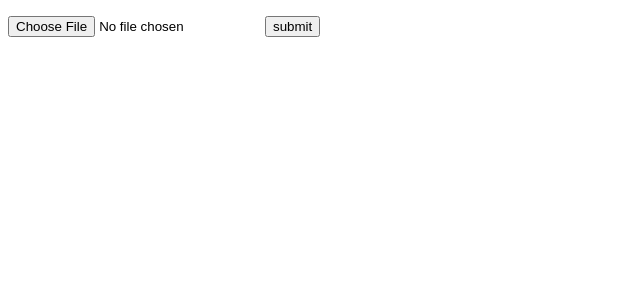
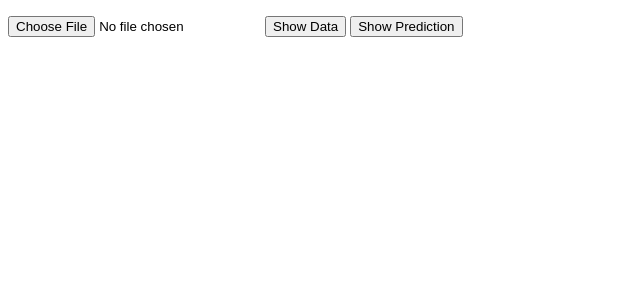
Before and after one commit to ripsonpereira/NIDS-Project, a Flask app: page / in a window 1280 px wide. Shown: the part 114-414 px from the top of the page, without its empty margins (0-640 px from the left). Run offline with Flask 2, Linux system fonts and the light colour scheme; parts of the project's set-up code (start-up, migrations or seed data) failed here and were passed over.

Commit message:
single row prediction

```diff
--- a/app.py
+++ b/app.py
@@ -37,37 +37,42 @@ lstm.make_predict_function()
 
 l1=[80.0, 1901423.0, 2.0, 0.0, 0.0, 0.0, 0.0, 0.0, 0.0, 0.0, 0.0, 0.0, 0.0, 0.0, 1901423.0, 0.0, 1901423.0, 1901423.0, 1901423.0, 1901423.0, 0.0, 1901423.0, 1901423.0, 0.0, 0.0, 0.0, 0.0, 0.0, 0.0, 0.0, 0.0, 0.0, 64.0, 0.0, 1.0518438033, 0.0, 0.0, 0.0, 0.0, 0.0, 0.0, 0.0, 0.0, 0.0, 1.0, 0.0, 0.0, 0.0, 0.0, 0.0, 0.0, 0.0, 0.0, 0.0, 0.0, 0.0, 0.0, 0.0, 2.0, 0.0, 0.0, 0.0, -1.0, 0.0, 32.0, 0.0, 0.0, 0.0, 0.0, 0.0, 0.0, 0.0, 0.0]
 print(len(l1))
-prediction =lstm.predict(l1)
+prediction =lstm.predict([l1])
 print(prediction)
+label = int(np.argmax(prediction, axis=-1))
+print(label)
+labels={0: 'Benign', 4: 'DDOS attack-HOIC', 1: 'Bot', 8: 'FTP-BruteForce', 10: 'SSH-Bruteforce', 6: 'DoS attacks-GoldenEye', 7: 'DoS attacks-Slowloris', 5: 'DDOS attack-LOIC-UDP', 2: 'Brute Force -Web', 3: 'Brute Force -XSS', 9: 'SQL Injection'}
+print(labels[label])
 
 @app.route('/',methods=['GET','POST'])
 def index():
     return render_template("index1.html")
 
-# @app.route('/predict',methods=['POST','GET'])
-# def predict():
-#     if request.method=='GET':
-#         return  f"The URL /data is accessed directly. Try going to '/form' to submit form"
-#     if request.method=='POST':
-#         # print("kjnk")
-
-#         f=request.form['csvfile']
-
-#         data=[]
-#         with open(f) as file:
-#             csvfile=csv.reader(file)
-#             for row in csvfile:
-#                 data.append(row)
-#         data=pd.DataFrame(data)
-#         prediction =lstm.predict(data)
-#         labels = np.argmax(prediction, axis=-1)
-#         label_encoder = LabelEncoder()
-#         labels=label_encoder.inverse_transform(labels)
-#         print(labels)
+@app.route('/predict',methods=['POST','GET'])
+def predict():
+    if request.method=='GET':
+        return  f"The URL /data is accessed directly. Try going to '/form' to submit form"
+    if request.method=='POST':
 
 
+        f=request.form['csvfile']
 
-#         return render_template("data.html",data=data.to_html())
+        data=[]
+        with open(f) as file:
+            csvfile=csv.reader(file)
+            for row in csvfile:
+                data.append(*row)
+            data=[float(i) for i in data]
+            data.pop(0)
+#         data=pd.DataFrame(data)
+        print(len(data))
+        prediction =lstm.predict([data])
+        label = int(np.argmax(prediction, axis=-1))
+        print(labels[label])
+        label=(labels[label])
+
+
+        return render_template("prediction.html",prediction=label)
 
 
 
@@ -76,8 +81,7 @@ def index():
 def show():
     return render_template("test.html")
 
-# plt.rcParams["figure.figsize"] = [7.50, 3.50]
-# plt.rcParams["figure.autolayout"] = True
+
 
 @app.route('/graph')
 def plot_png():
@@ -95,7 +99,7 @@ def data():
     if request.method=='GET':
         return  f"The URL /data is accessed directly. Try going to '/form' to submit form"
     if request.method=='POST':
-        # print("kjnk")
+
 
         f=request.form['csvfile']
 
@@ -117,22 +121,27 @@ def data():
 # define a predict function as an endpoint
 # @app.route("/predict", methods=["GET","POST"])
 # def predict():
-#     data = {"success": False}
+#         if request.method=='GET':
+#             return  f"The URL /data is accessed directly. Try going to '/form' to submit form"
+#         if request.method=='POST':
 
-#     params = flask.request.json
-#     if (params == None):
-#         params = flask.request.args
 
-#     # if parameters are found, return a prediction
-#     if (params != None):
-#         x=pd.DataFrame.from_dict(params, orient='index').transpose()
-#         with graph.as_default():
-#             data["prediction"] = str(model.predict(x)[0][0])
-#             data["success"] = True
+#             f=request.form['csvfile']
 
-#     # return a response in json format
-#     return flask.jsonify(data)
+#             data=[]
+#             with open(f) as file:
+#                 csvfile=csv.reader(file)
+#                 for row in csvfile:
+#                     data.append(row)
+#             data=pd.DataFrame(data)
 
+#             data=data.values.tolist()
+#             # print(data)
+#             # data=data
+#             # prediction = lstm.predict(data)[0][0]
+
+
+#         return render_template("prediction.html",prediction=data)
 
 
 if __name__=="__main__":
--- a/templates/index1.html
+++ b/templates/index1.html
@@ -1,4 +1,23 @@
  <!-- Navbar Starts -->
+ <script language="Javascript">
+
+    function OnShowData()
+    {
+        document.Form.action = "data"
+        document.Form.target = "_blank";    // Open in a new window
+        document.Form.submit();             // Submit the page
+        return true;
+    }
+
+    function OnPredict()
+    {
+        document.Form.action = "predict"
+        document.Form.target = "_blank";    // Open in a new window
+        document.Form.submit();             // Submit the page
+        return true;
+    }
+
+    </script>
  <section id="nav-bar">
      <nav class="navbar navbar-expand-lg navbar-light bg-light">
      <a class="navbar-brand font-weight-bold" href="#" style="color: yellow;">NIDS</a>
@@ -26,7 +45,10 @@
      </section>
      <!-- Navbar Ends -->
 
-<form action="data"method="post">
+<form method="post" name="Form">
      <input type="file"name="csvfile"value=''>
-     <input type="submit"name=""value='submit'>
+
+     <INPUT type="button" value="Show Data" name=button1 onclick="OnShowData();">
+     <INPUT type="button" value="Show Prediction" name=button2 onclick="OnPredict();">
+
 </form>
--- /dev/null
+++ b/templates/prediction.html
@@ -0,0 +1 @@
+{{prediction}}
```
Also changed, not shown: 1 other file.
